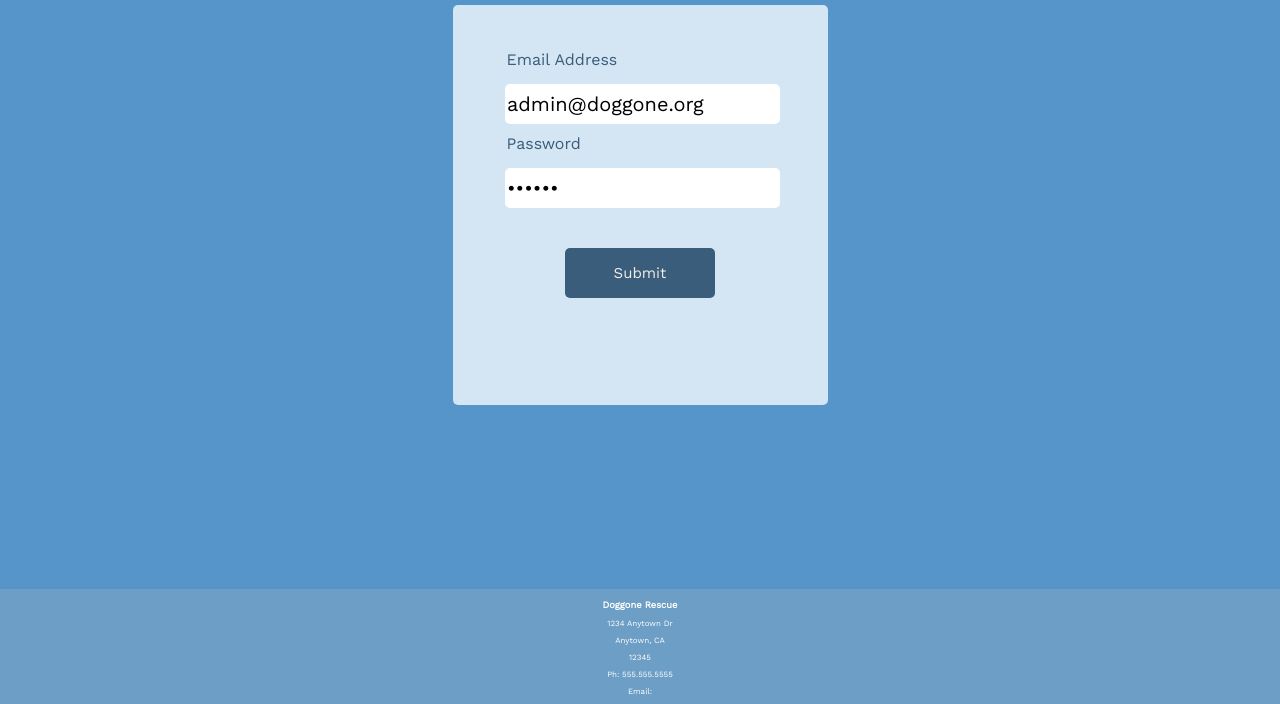
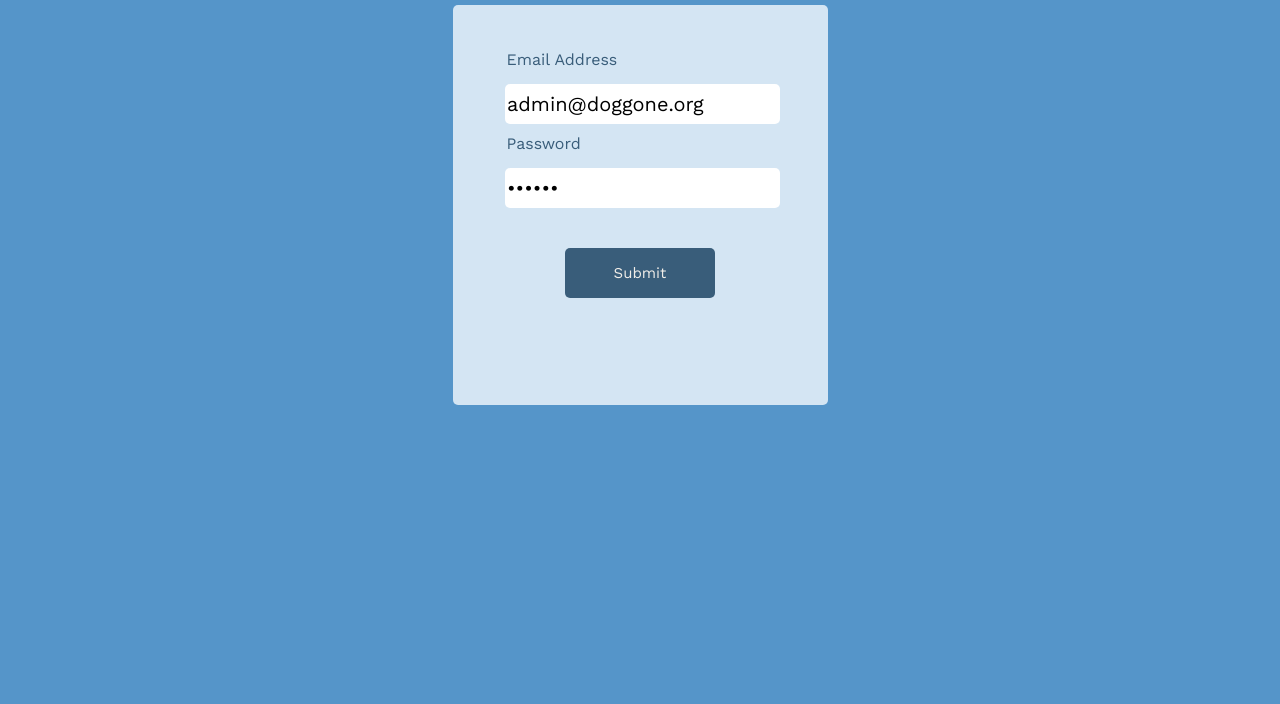
Before and after one commit to sesham18/DogApp, a website with bundled scripts: page public/login.html in a window 1280 px wide. Shown: the part 96-800 px from the top of the page. Built offline with nearby package versions, Linux system fonts and the light colour scheme.

Commit message:
styling changes

```diff
--- a/public/index.css
+++ b/public/index.css
@@ -383,7 +383,7 @@ img.center {
 }
 
 
-.contact{
+/*.contact{
     font-size: 8px;
     display: block;
     position: fixed;
@@ -393,4 +393,4 @@ img.center {
     color: white;
     background-color: rgb(109, 158, 197);
     text-align: center;
-}
+}*/
--- a/public/login.html
+++ b/public/login.html
@@ -34,15 +34,6 @@
     </div>
     </main>
 
-    <footer class = "contact" aria-live = "polite">
-        <h3>Doggone Rescue</h3>
-        <p>1234 Anytown Dr</p>
-        <p>Anytown, CA</p>
-        <p>12345</p>
-        <p>Ph: 555.555.5555</p>
-        <p>Email: <a href = "adm@doggone.info"></a></p>
-    </footer>
-
     <script src="login.js" type="module"></script>
 </body>
 </html>
```
Also changed, not shown: public/index.html (+1 -8 lines).
